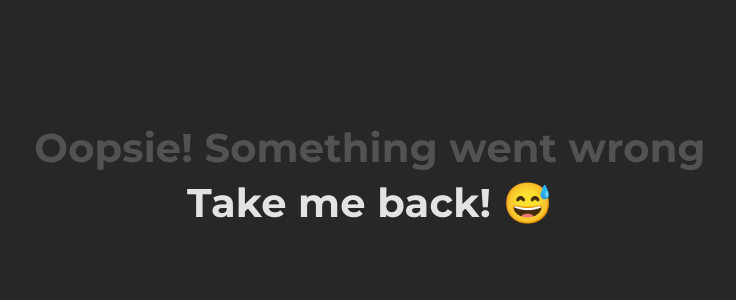
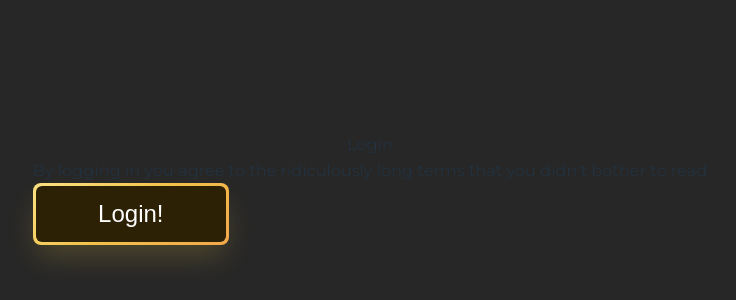
Before and after one commit to HelenaS4/prueba_autentia, a React (Vite) app in the folder prueba_autentia/: page /signIn in a window 1280 px wide. Shown: the top 300 px of the page, without its empty margins (270-1006 px from the left). Built offline with nearby package versions, Linux system fonts and the light colour scheme.

Commit message:
Login with firebase

```diff
--- a/prueba_autentia/package.json
+++ b/prueba_autentia/package.json
@@ -9,6 +9,7 @@
     "preview": "vite preview"
   },
   "dependencies": {
+    "firebase": "^9.18.0",
     "react": "^18.2.0",
     "react-dom": "^18.2.0",
     "react-router-dom": "^6.9.0"
--- a/prueba_autentia/src/App.tsx
+++ b/prueba_autentia/src/App.tsx
@@ -1,7 +1,12 @@
-import { useState } from 'react'
 import SignInPage from './pages/SignInPage'
 import HomePage from './pages/HomePage'
 import './App.css'
+import { initializeApp } from 'firebase/app'
+import { BrowserRouter, Route, Routes } from 'react-router-dom'
+import { firebase } from './config/firebase'
+import AuthRoute from './components/Auth/AuthRoute'
+
+initializeApp(firebase.firebaseConfig)
 
 function App() {
   const data = ''
@@ -9,7 +14,9 @@ function App() {
   return (
     <>
       <SignInPage/>
-      <HomePage/>
+      <AuthRoute>
+        <HomePage/>
+      </AuthRoute>
     </>
   )
 }
--- /dev/null
+++ b/prueba_autentia/src/components/Auth/AuthRoute.tsx
@@ -0,0 +1,29 @@
+import { getAuth, onAuthStateChanged } from 'firebase/auth'
+import { useNavigate } from 'react-router-dom';
+import { useEffect, useState } from 'react';
+
+const AuthRoute = (props:any) => {
+    const { children } = props;
+    const auth = getAuth();
+    const navigate = useNavigate();
+    const [loading, setLoading] = useState(false);
+
+    useEffect(() => {
+        AuthCheck()
+    }, [auth])
+
+    const AuthCheck = onAuthStateChanged(auth, (user) => {
+        if(user) {
+            setLoading(false);
+        } else {
+            console.log("Access denied");
+            navigate('/signIn')
+        }
+    });
+
+    if(loading) return <p>Loading...</p>
+
+    return <>{children}</>
+}
+
+export default AuthRoute
--- a/prueba_autentia/src/components/Expenses/ExpensesTab.css
+++ b/prueba_autentia/src/components/Expenses/ExpensesTab.css
@@ -4,7 +4,8 @@ body {
     letter-spacing: 0.01em;
     line-height: 1.6em;
     margin: 0;
-    padding: 100px; }
+    padding: 100px;
+}
 h1 {
     font-size: 40px;
     line-height: 0.8em;
@@ -45,7 +46,6 @@ select:focus {
     flex-wrap: wrap;
     overflow: hidden;
     width: 200%;
-    transform: translate(-25%);
 }
 .tabs [class^="tab"] label,
 .tabs [class*=" tab"] label {
--- a/prueba_autentia/src/components/SignForm/FormSignIn.tsx
+++ b/prueba_autentia/src/components/SignForm/FormSignIn.tsx
@@ -1,8 +1,41 @@
+import { useState } from 'react'
+import { getAuth, GoogleAuthProvider, signInWithPopup } from 'firebase/auth'
+import { useNavigate } from 'react-router-dom';
 import './FormSignInStyles.css'
 
-const FormSignIn = () => {
+const FormSignIn = (props:any) => {
+    const auth = getAuth();
+    const navigate = useNavigate();
+    const [authing, setAuthing] = useState(false);
+
+    const signInWithGoogle = async () => {
+        setAuthing(true);
+
+        signInWithPopup(auth, new GoogleAuthProvider())
+        .then(response => {
+            console.log(response.user.uid);
+            navigate('/')
+        }).catch(error => {
+            console.log(error);
+            setAuthing(false);
+        })
+    }
+
     return (
         <>
+            <div className="container">
+                <div className="left">
+                    <div className="login">Login</div>
+                    <div className="eula">By logging in you agree to the ridiculously long terms that you didn't bother to read</div>
+                </div>
+                <div className="right">
+                    <div className="form">
+                        <button className="button-64" role="button" onClick={() => signInWithGoogle()}>
+                            <span className="text">Login!</span>
+                        </button>
+                    </div>
+                </div>
+            </div>
 
         </>
     )
--- a/prueba_autentia/src/components/SignForm/FormSignInStyles.css
+++ b/prueba_autentia/src/components/SignForm/FormSignInStyles.css
@@ -0,0 +1,179 @@
+/* @import url('https://rsms.me/inter/inter-ui.css');
+::selection {
+  background: #2D2F36;
+}
+::-webkit-selection {
+  background: #2D2F36;
+}
+::-moz-selection {
+  background: #2D2F36;
+}
+body {
+  font-family: 'Inter UI', sans-serif;
+  margin: 0;
+  padding: 20px;
+}
+@media (max-width: 767px) {
+  .page {
+    height: auto;
+    margin-bottom: 20px;
+    padding-bottom: 20px;
+  }
+}
+.container {
+  display: flex;
+  height: 320px;
+  margin: 0 auto;
+  width: 100%;
+}
+@media (max-width: 767px) {
+  .container {
+    flex-direction: column;
+    height: 630px;
+    width: 320px;
+  }
+}
+.left {
+  background: white;
+  height: calc(100% - 40px);
+  top: 20px;
+  position: relative;
+  width: 50%;
+}
+@media (max-width: 767px) {
+  .left {
+    height: 100%;
+    left: 20px;
+    width: calc(100% - 40px);
+    max-height: 270px;
+  }
+}
+.login {
+  font-size: 50px;
+  font-weight: 900;
+  margin: 50px 40px 40px;
+  color:#272727;
+}
+.eula {
+  color: #999;
+  font-size: 14px;
+  line-height: 1.5;
+  margin: 40px;
+}
+.right {
+  background: #474A59;
+  box-shadow: 0px 0px 40px 16px rgba(0,0,0,0.22);
+  color: #F1F1F2;
+  position: relative;
+  width: 50%;
+}
+@media (max-width: 767px) {
+  .right {
+    flex-shrink: 0;
+    height: 100%;
+    width: 100%;
+    max-height: 350px;
+  }
+}
+svg {
+  position: absolute;
+  width: 320px;
+}
+path {
+  fill: none;
+  stroke: url(#linearGradient);;
+  stroke-width: 4;
+  stroke-dasharray: 240 1386;
+}
+.form {
+  margin: 40px;
+  position: absolute;
+}
+label {
+  color:  #c2c2c5;
+  display: block;
+  font-size: 14px;
+  height: 16px;
+  margin-top: 20px;
+  margin-bottom: 5px;
+}
+input {
+  background: transparent;
+  border: 0;
+  color: #f2f2f2;
+  font-size: 20px;
+  height: 30px;
+  line-height: 30px;
+  outline: none;
+  width: 100%;
+}
+input::-moz-focus-inner {
+  border: 0;
+}
+#submit {
+  color: #707075;
+  margin-top: 40px;
+  transition: color 300ms;
+}
+#submit:focus {
+  color: #f2f2f2;
+}
+#submit:active {
+  color: #d0d0d2;
+}
+
+#user {
+    margin-top: 10px;
+}
+#password {
+    margin-top: 10px;
+} */
+
+.button-64 {
+  align-items: center;
+  background-image: linear-gradient(144deg,    #fde284 ,#f2c24a  50%,#f2a84a);
+  border: 0;
+  border-radius: 8px;
+  box-shadow: rgba(252, 211, 65, 0.2) 0 15px 30px -5px;
+  box-sizing: border-box;
+  color: #FFFFFF;
+  display: flex;
+  font-family: Phantomsans, sans-serif;
+  font-size: 20px;
+  justify-content: center;
+  line-height: 1em;
+  max-width: 100%;
+  min-width: 140px;
+  padding: 3px;
+  text-decoration: none;
+  user-select: none;
+  -webkit-user-select: none;
+  touch-action: manipulation;
+  white-space: nowrap;
+  cursor: pointer;
+}
+
+.button-64:active,
+.button-64:hover {
+  outline: 0;
+}
+
+.button-64 span {
+  background-color: rgb(45, 33, 5);
+  padding: 16px 24px;
+  border-radius: 6px;
+  width: 100%;
+  height: 100%;
+  transition: 300ms;
+}
+
+.button-64:hover span {
+  background: none;
+}
+
+@media (min-width: 768px) {
+  .button-64 {
+    font-size: 24px;
+    min-width: 196px;
+  }
+}
--- /dev/null
+++ b/prueba_autentia/src/config/firebase.ts
@@ -0,0 +1,10 @@
+export const firebase = {
+    firebaseConfig: {
+        apiKey: "AIzaSyCcEfLirIv_sQPGhYcUvphtDkTUfxJNkHg",
+        authDomain: "prueba-autentia.firebaseapp.com",
+        projectId: "prueba-autentia",
+        storageBucket: "prueba-autentia.appspot.com",
+        messagingSenderId: "827935719963",
+        appId: "1:827935719963:web:69ba07c55b0afac8b4aebe"
+    }
+}
--- a/prueba_autentia/src/data/friend_group.json
+++ b/prueba_autentia/src/data/friend_group.json
@@ -2,8 +2,8 @@
     "data": [
         {
             "friend": {
-                "id": 1,
-                "name": "Elenilla"
+                "id": 2,
+                "name": "Germanillo"
             }
         }
     ]
--- a/prueba_autentia/src/main.tsx
+++ b/prueba_autentia/src/main.tsx
@@ -15,12 +15,17 @@ import ExpensesPage from './pages/Expenses/ExpensesPage';
 import FriendsPage from './pages/Friends/FriendsPage';
 import ErrorPage from './pages/ErrorPage';
 import BalancePage from './pages/BalancePage';
+import SignInPage from './pages/SignInPage';
 
 const router = createBrowserRouter([
   {
     path: "/",
     element: <App/>,
     errorElement: <ErrorPage/>
+  },
+  {
+    path: "/signIn",
+    element: <SignInPage/>
   },
   {
     path: "/expenses",
--- a/prueba_autentia/src/pages/SignInPage.tsx
+++ b/prueba_autentia/src/pages/SignInPage.tsx
@@ -3,9 +3,7 @@ import FormSignIn from "../components/SignForm/FormSignIn"
 const SignInPage = () => {
     return (
         <>
-
             <FormSignIn/>
-
         </>
     )
 }
```
Also changed, not shown: 1 other file (tests, documents, lock files or other folders).
